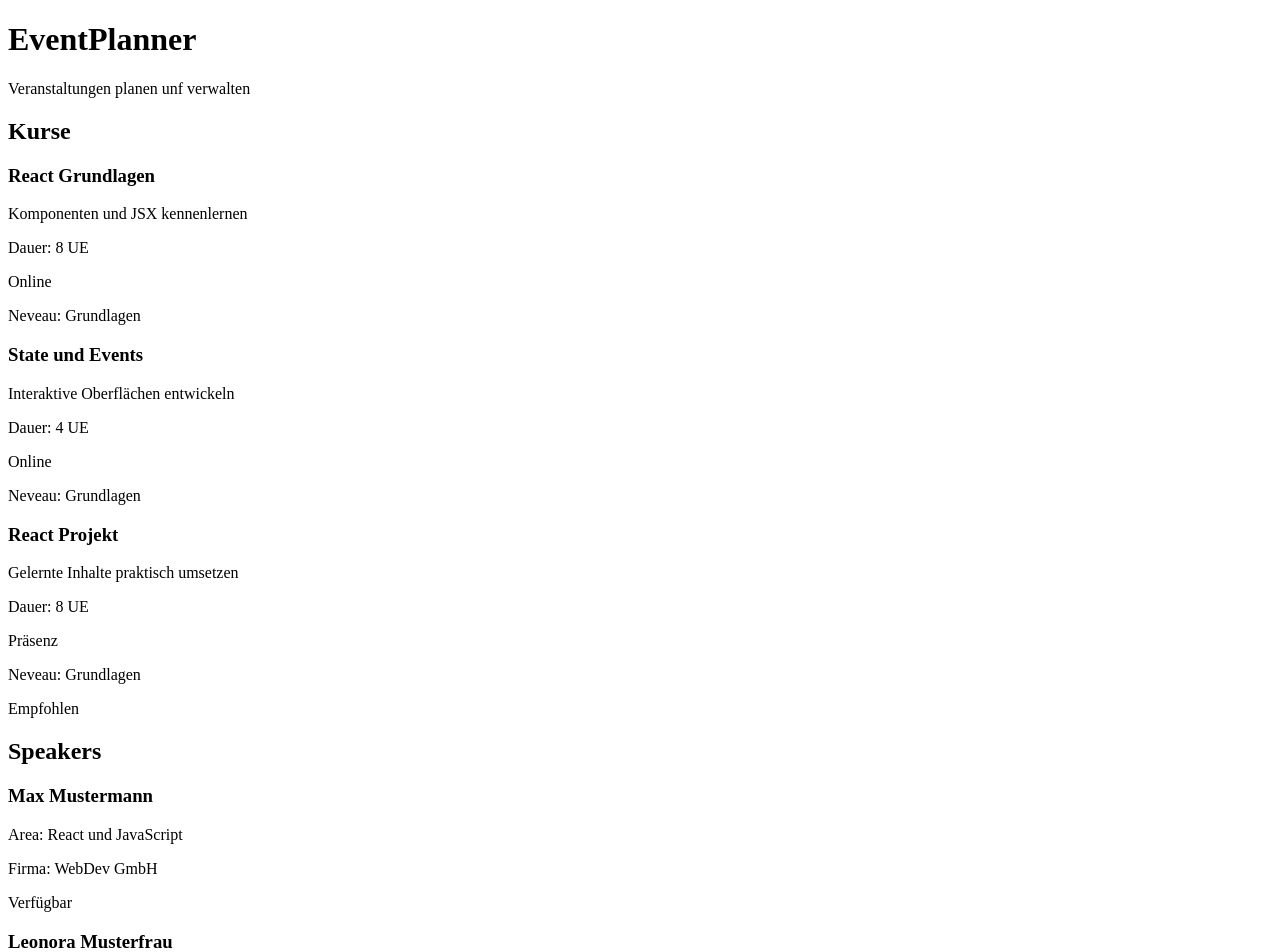
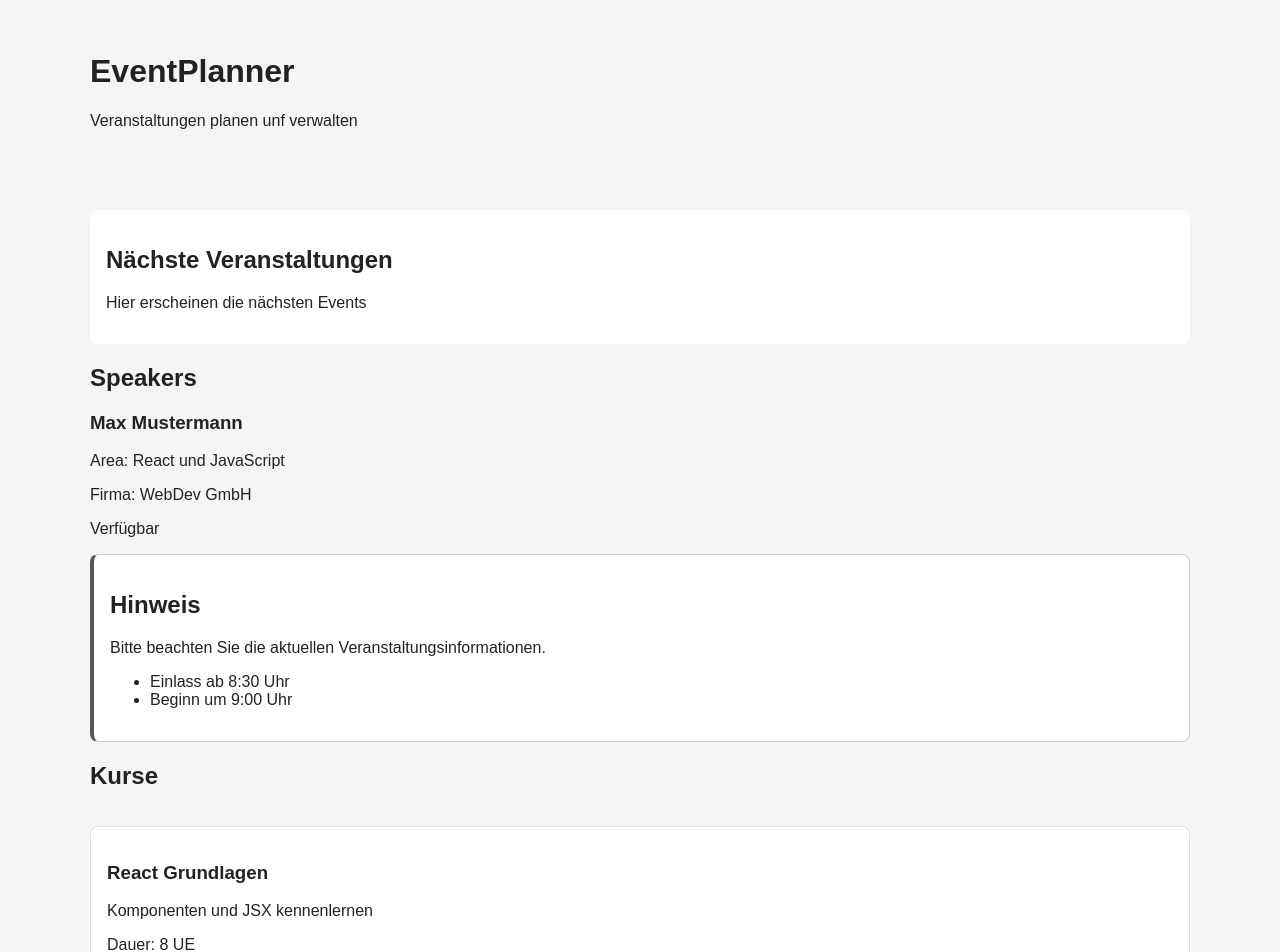
Before and after one commit to vilhelmobandito/eventplanner, a React (Vite) app: page / in a window 1280 px wide. Shown: the top 952 px of the page. Built offline with nearby package versions, Linux system fonts and the light colour scheme.

Commit message:
Add children components and styling

```diff
--- a/src/components/App.jsx
+++ b/src/components/App.jsx
@@ -3,14 +3,34 @@
 import CourseCard from "./CourseCard";
 import CourseList from "./CourseList";
 import SpeakerList from "./SpeakerList";
+import InfoBox from "./InfoBox";
+import Panel from "./Panel";
+import Notice from "./Notice";
 
 export default function App() {
   return (
     <>
       <Header />
       <main>
+        <Panel title="Nächste Veranstaltungen">
+          <p>Hier erscheinen die nächsten Events</p>
+        </Panel>
+
+        <SpeakerList />
+        <InfoBox title="Hinweis">
+          <p>Bitte beachten Sie die aktuellen Veranstaltungsinformationen.</p>
+          <ul>
+            <li>Einlass ab 8:30 Uhr</li>
+            <li>Beginn um 9:00 Uhr</li>
+          </ul>
+        </InfoBox>
         <CourseList />
-        <SpeakerList />
+        <Notice type="info">
+          <strong>Hinweis:</strong> Die Anmeldung ist ab morgen möglich.
+        </Notice>
+        <Notice type="warning">
+          <p>Für diese Veranstaltung sind nur noch wenige Plätze frei.</p>
+        </Notice>
       </main>
       <Footer />
     </>
--- a/src/components/CourseCard.jsx
+++ b/src/components/CourseCard.jsx
@@ -7,7 +7,7 @@
   featured,
 }) {
   return (
-    <article>
+    <article className="course-card">
       <h3>{title}</h3>
       <p>{description}</p>
       <p>Dauer: {duration} UE</p>
--- a/src/components/CourseList.jsx
+++ b/src/components/CourseList.jsx
@@ -2,7 +2,7 @@
 
 export default function CourseList() {
   return (
-    <section>
+    <section className="course-list">
       <h2>Kurse</h2>
 
       <CourseCard
--- /dev/null
+++ b/src/components/InfoBox.jsx
@@ -0,0 +1,8 @@
+export default function ({ title, children }) {
+  return (
+    <section className="info-box">
+      <h2>{title}</h2>
+      {children}
+    </section>
+  );
+}
--- /dev/null
+++ b/src/components/Notice.jsx
@@ -0,0 +1,5 @@
+function Notice({ type, children }) {
+  return <div className="notice">{children}</div>;
+}
+
+export default Notice;
--- /dev/null
+++ b/src/components/Panel.jsx
@@ -0,0 +1,10 @@
+function Panel({ title, children }) {
+  return (
+    <section className="panel">
+      <h2>{title}</h2>
+      <div>{children}</div>
+    </section>
+  );
+}
+
+export default Panel;
--- a/src/components/SpeakerList.jsx
+++ b/src/components/SpeakerList.jsx
@@ -11,7 +11,7 @@
         company="WebDev GmbH"
         online={true}
       />
-      <SpeakerCard
+      {/* <SpeakerCard
         name="Leonora Musterfrau"
         specialField="Html"
         company="Santoro GmbH"
@@ -22,7 +22,7 @@
         specialField="Frontend"
         company="Frago GmbH"
         online={true}
-      />
+      /> */}
     </section>
   );
 }
--- a/src/main.jsx
+++ b/src/main.jsx
@@ -2,15 +2,9 @@
 
 import App from "./components/App.jsx";
 
+import "./styles.css";
+
 const rootElement = document.querySelector("#root");
 const root = createRoot(rootElement);
 
-const courseTitel = "Frontend Develoopment";
-const participants = 5;
-
-root.render(
-
-    <App />
-
-
-  );
+root.render(<App />);
--- /dev/null
+++ b/src/styles.css
@@ -0,0 +1,54 @@
+* {
+  box-sizing: border-box;
+}
+
+body {
+  margin: 0;
+  font-family: Arial, sans-serif;
+  color: #222;
+  background: #f5f5f5;
+}
+
+header,
+main,
+footer {
+  width: min(1100px, 90%);
+  margin-inline: auto;
+}
+
+header {
+  padding-block: 2rem;
+}
+
+main {
+  padding-block: 2rem;
+}
+
+.course-list {
+  display: grid;
+  gap: 1rem;
+  margin-bottom: 1.5rem;
+}
+
+.course-card,
+.info-box,
+.panel,
+.notice {
+  padding: 1rem;
+  border-radius: 0.5rem;
+  background: white;
+}
+
+.info-box {
+  border: 1px solid #ccc;
+  border-left: 4px solid #555;
+}
+
+.notice {
+  border: 1px solid #999;
+  margin-bottom: 1.5rem;
+}
+
+.course-card {
+  border: 1px solid #ddd;
+}
```
